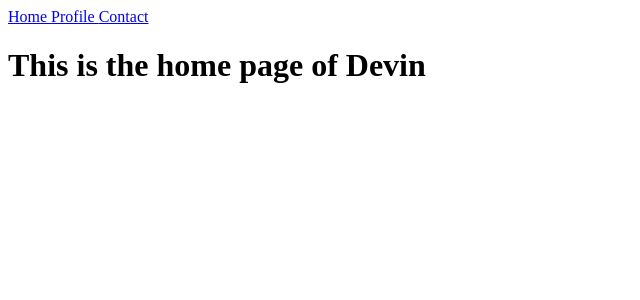
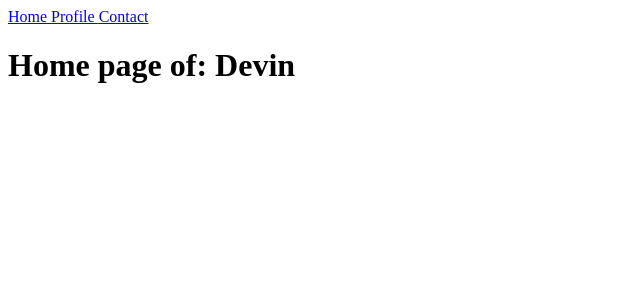
Before and after one commit to DevinCookcs/react-dom, a React (Vite) app: page / in a window 1280 px wide. Shown: the top 300 px of the page, without its empty margins (0-640 px from the left). Built offline with nearby package versions, Linux system fonts and the light colour scheme.

Commit message:
changed page text

```diff
--- a/src/pages/Home.jsx
+++ b/src/pages/Home.jsx
@@ -3,5 +3,5 @@ import { AppContext } from "../App";
 
 export default function Home() {
   const { username } = useContext(AppContext);
-  return <h1> This is the home page of {username} </h1>;
+  return <h1> Home page of: {username} </h1>;
 }
--- a/src/pages/Profile.jsx
+++ b/src/pages/Profile.jsx
@@ -6,7 +6,7 @@ export default function Profile() {
   const { username } = useContext(AppContext);
   return (
     <div>
-      Profile, user is: {username}
+      Profile page, User is: {username}
       <ChangeProfile />
     </div>
   );
```
